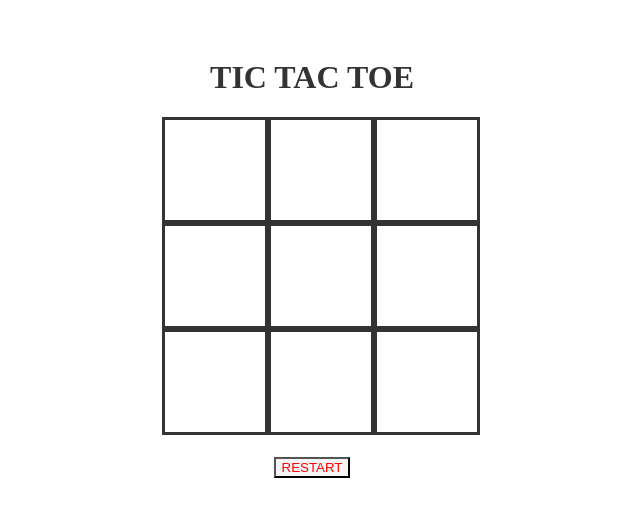
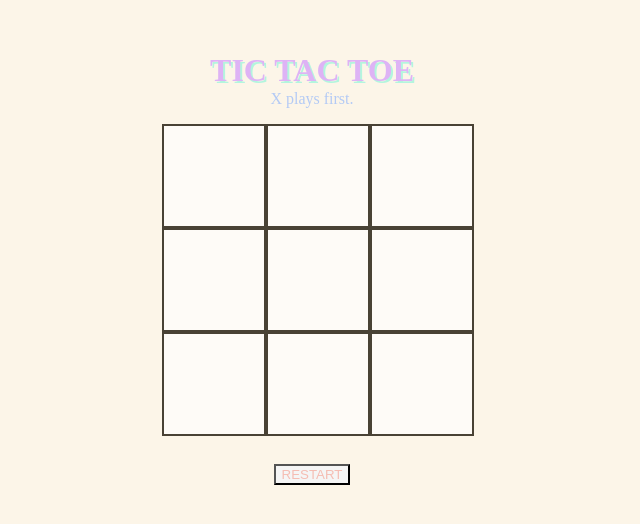
Before and after one commit to restfulry/tic-tac-toe, a plain HTML site: page index.html in a window 1280 px wide. Shown: the part 122-646 px from the top of the page, without its empty margins (328-968 px from the left). Drawn offline with nearby package versions, Linux system fonts and the light colour scheme.

Commit message:
add color styling

```diff
--- a/css/main.css
+++ b/css/main.css
@@ -2,10 +2,17 @@ body {
     margin: 0;
     padding: 0;
     box-sizing: border-box;
+    background-color:#fcf5e8;
 }
 
 h1 {
-    color: #333333;
+    color: #deb3f5;
+    text-shadow: 2px 2px	#b3f5de;
+}
+
+p {
+    color: #b3caf5;
+    margin-top: -20px;
 }
 
 .game-container {
@@ -31,17 +38,18 @@ h1 {
     align-items: center;
     justify-content: center;
     /* border: 15px black; */
-    /* background: blue; */
+    background: #fefbf7;
     font-size: 5rem;
     font-weight: bold;
-    border: 3px solid #333333;
+    border: 2px solid #494235;
+    color: #006400;
 }
 
 #btn-restart {
     display: flex;
     align-items: center;
     justify-content: center;
-    color: red;
+    color: #f5bdb3;
     background-color: whitesmoke;
     margin: 40px;
 }
--- a/index.html
+++ b/index.html
@@ -19,6 +19,7 @@
 <body>
     <div class="game-container">
         <h1>TIC TAC TOE</h1>
+        <p>X plays first.</p>
 
         <div id="game-board" class="container">
             <div id="cell-a1" class="empty board-cell"></div>
--- a/js/main.js
+++ b/js/main.js
@@ -48,7 +48,6 @@ function initialize(){
 
 function play() {
     $selectedCell.click(playerMove);
-    checkWin;
     $btnReset.click(clearBoard);
 }
 
```
